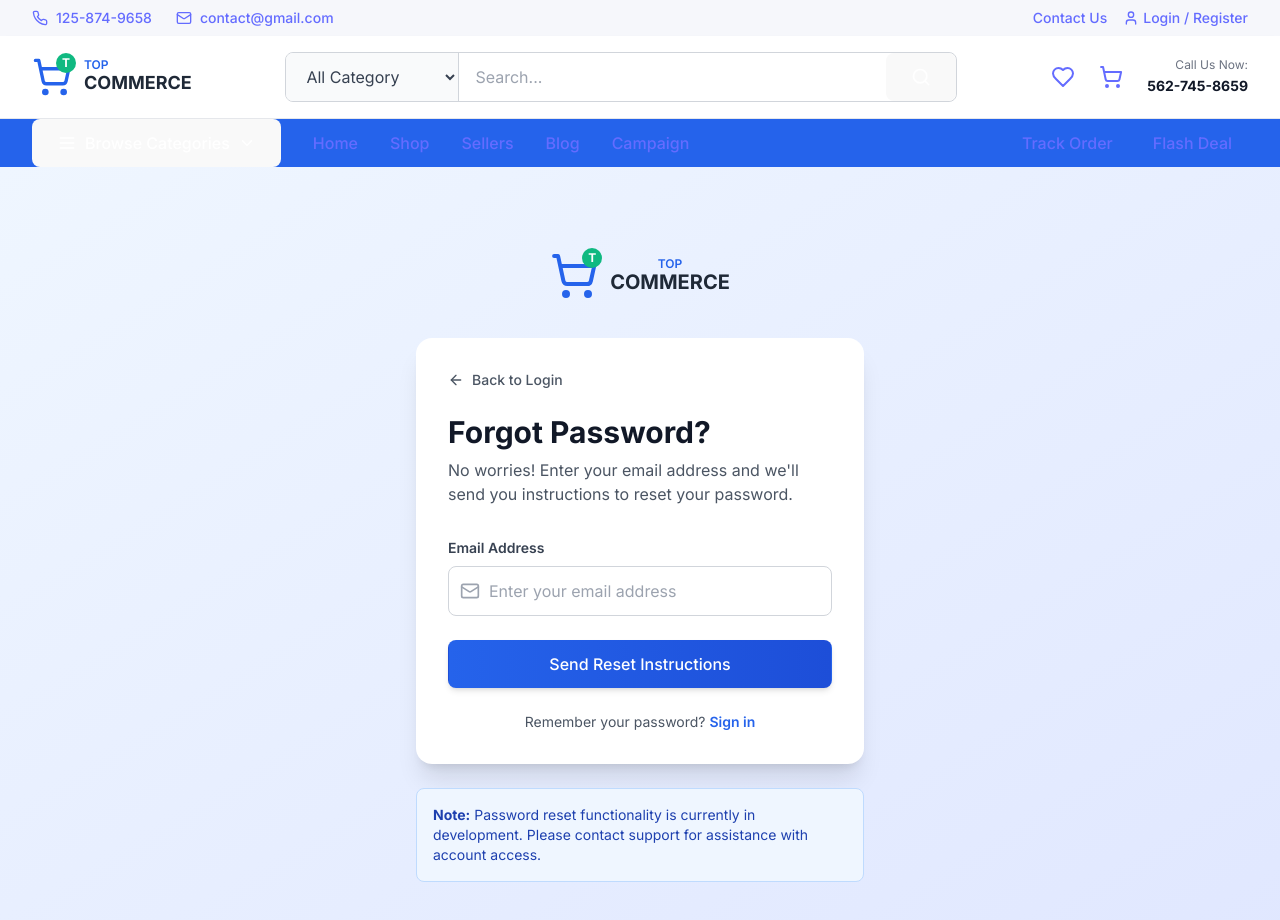
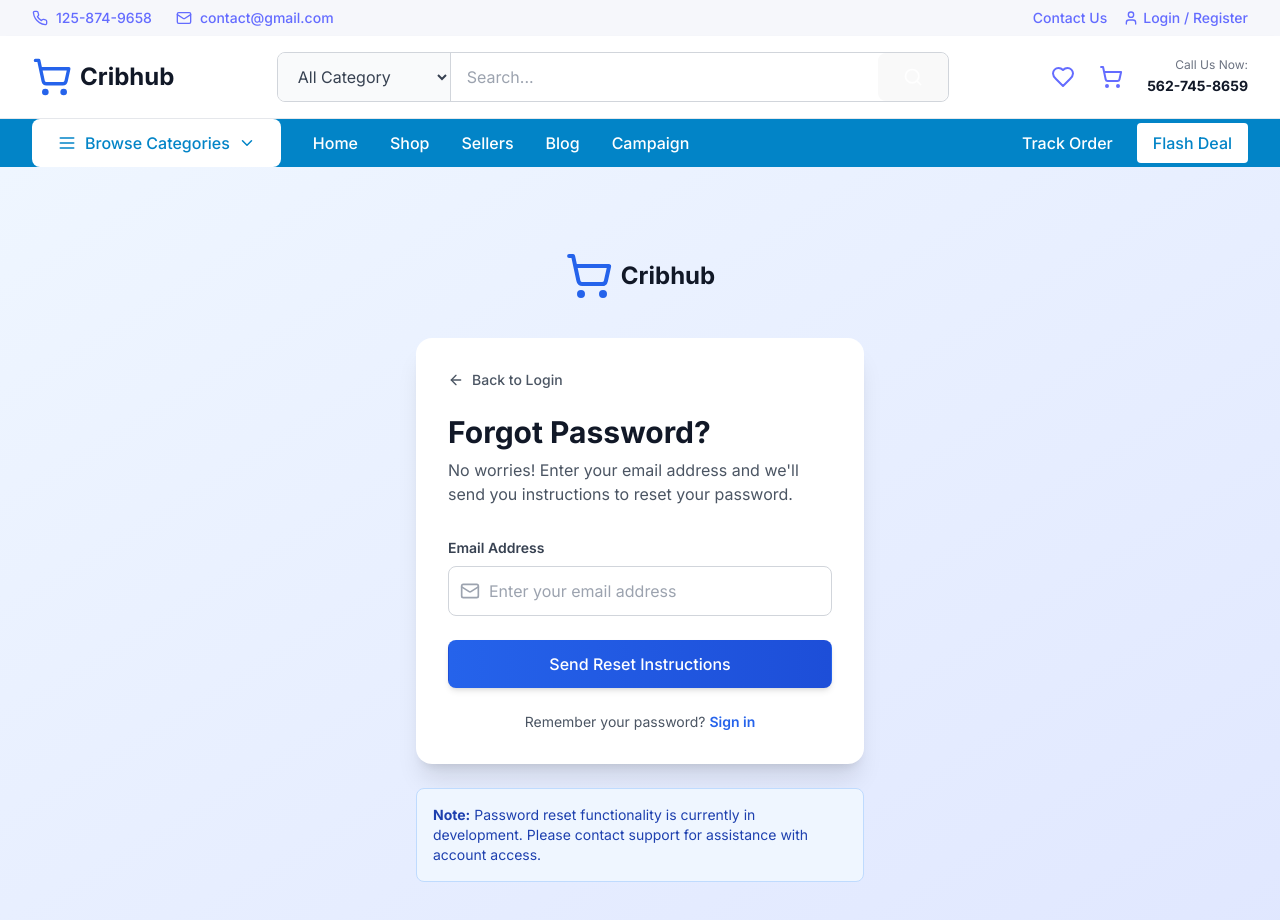
Before and after one commit to KHA-ERL/dfrontv1, a React (Vite) app: page /forgot-password in a window 1280 px wide. Shown: the top 920 px of the page. Built offline with nearby package versions, Linux system fonts and the light colour scheme.

Commit message:
initial commit

```diff
--- a/src/components/layout/Header.tsx
+++ b/src/components/layout/Header.tsx
@@ -117,17 +117,9 @@ export const Header: React.FC = () => {
         <div className="max-w-7xl mx-auto px-4 sm:px-6 lg:px-8 py-4">
           <div className="flex justify-between items-center">
             {/* Logo */}
-            <Link to={user ? "/dashboard" : "/browse"} className="flex items-center space-x-3">
-              <div className="relative">
-                <ShoppingCart className="h-10 w-10 text-primary-600" />
-                <div className="absolute -top-1 -right-1 bg-secondary-500 text-white rounded-full w-5 h-5 flex items-center justify-center text-xs font-bold">
-                  T
-                </div>
-              </div>
-              <div>
-                <div className="text-xs text-primary-600 font-semibold">TOP</div>
-                <div className="text-lg font-bold text-gray-800 -mt-1">COMMERCE</div>
-              </div>
+            <Link to={user ? "/dashboard" : "/browse"} className="flex items-center space-x-2">
+              <ShoppingCart className="h-10 w-10 text-primary-600" />
+              <span className="text-2xl font-bold text-gray-900">Cribhub</span>
             </Link>
 
             {/* Search Bar - Desktop */}
@@ -212,14 +204,14 @@ export const Header: React.FC = () => {
       </header>
 
       {/* Navigation Bar */}
-      <div className="bg-primary-600 text-white">
+      <div className="bg-sky-600 text-white">
         <div className="max-w-7xl mx-auto px-4 sm:px-6 lg:px-8">
           <div className="hidden md:flex items-center h-12">
             {/* Browse Categories */}
             <div className="relative">
               <button
                 onClick={() => setCategoryMenuOpen(!categoryMenuOpen)}
-                className="bg-orange px-6 h-12 flex items-center space-x-2 hover:bg-orange-dark transition-colors"
+                className="bg-white text-sky-600 px-6 h-12 flex items-center space-x-2 hover:bg-gray-200 transition-colors"
               >
                 <Menu size={20} />
                 <span className="font-medium">Browse Categories</span>
@@ -253,29 +245,29 @@ export const Header: React.FC = () => {
 
             {/* Main Navigation */}
             <nav className="flex items-center space-x-8 ml-8">
-              <Link to="/" className="hover:text-orange-light transition-colors">
+              <Link to="/" className="text-white hover:text-gray-300 transition-colors">
                 Home
               </Link>
-              <Link to="/browse" className="hover:text-orange-light transition-colors">
+              <Link to="/browse" className="text-white hover:text-gray-300 transition-colors">
                 Shop
               </Link>
-              <Link to="/sellers" className="hover:text-orange-light transition-colors">
+              <Link to="/sellers" className="text-white hover:text-gray-300 transition-colors">
                 Sellers
               </Link>
-              <Link to="/blog" className="hover:text-orange-light transition-colors">
+              <Link to="/blog" className="text-white hover:text-gray-300 transition-colors">
                 Blog
               </Link>
-              <Link to="/campaign" className="hover:text-orange-light transition-colors">
+              <Link to="/campaign" className="text-white hover:text-gray-300 transition-colors">
                 Campaign
               </Link>
             </nav>
 
             {/* Right Side Links */}
             <div className="ml-auto flex items-center space-x-6">
-              <Link to="/track-order" className="hover:text-orange-light transition-colors">
+              <Link to="/track-order" className="text-white hover:text-gray-300 transition-colors">
                 Track Order
               </Link>
-              <Link to="/flash-deal" className="bg-orange px-4 py-2 rounded hover:bg-orange-dark transition-colors">
+              <Link to="/flash-deal" className="bg-white text-sky-600 px-4 py-2 rounded hover:bg-gray-200 transition-colors font-medium">
                 Flash Deal
               </Link>
             </div>
--- a/src/pages/auth/ForgotPassword.tsx
+++ b/src/pages/auth/ForgotPassword.tsx
@@ -96,17 +96,9 @@ export const ForgotPassword: React.FC = () => {
       >
         {/* Logo */}
         <div className="text-center mb-8">
-          <Link to="/" className="inline-flex items-center space-x-3 group">
-            <div className="relative">
-              <ShoppingCart className="h-12 w-12 text-primary-600 group-hover:text-primary-700 transition-colors" />
-              <div className="absolute -top-1 -right-1 bg-secondary-500 text-white rounded-full w-5 h-5 flex items-center justify-center text-xs font-bold">
-                T
-              </div>
-            </div>
-            <div>
-              <div className="text-xs text-primary-600 font-semibold">TOP</div>
-              <div className="text-xl font-bold text-gray-800 -mt-1">COMMERCE</div>
-            </div>
+          <Link to="/" className="inline-flex items-center space-x-2 group">
+            <ShoppingCart className="h-12 w-12 text-primary-600 group-hover:text-primary-700 transition-colors" />
+            <span className="text-2xl font-bold text-gray-900">Cribhub</span>
           </Link>
         </div>
 
--- a/src/pages/auth/Login.tsx
+++ b/src/pages/auth/Login.tsx
@@ -102,17 +102,9 @@ export const Login: React.FC = () => {
         >
           {/* Logo */}
           <div className="text-center">
-            <Link to="/" className="inline-flex items-center space-x-3 group">
-              <div className="relative">
-                <ShoppingCart className="h-12 w-12 text-primary-600 group-hover:text-primary-700 transition-colors" />
-                <div className="absolute -top-1 -right-1 bg-secondary-500 text-white rounded-full w-5 h-5 flex items-center justify-center text-xs font-bold">
-                  T
-                </div>
-              </div>
-              <div>
-                <div className="text-xs text-primary-600 font-semibold">TOP</div>
-                <div className="text-xl font-bold text-gray-800 -mt-1">COMMERCE</div>
-              </div>
+            <Link to="/" className="inline-flex items-center space-x-2 group">
+              <ShoppingCart className="h-12 w-12 text-primary-600 group-hover:text-primary-700 transition-colors" />
+              <span className="text-2xl font-bold text-gray-900">Cribhub</span>
             </Link>
           </div>
 
```
Also changed, not shown: 1 other file (tests, documents, lock files or other folders).
